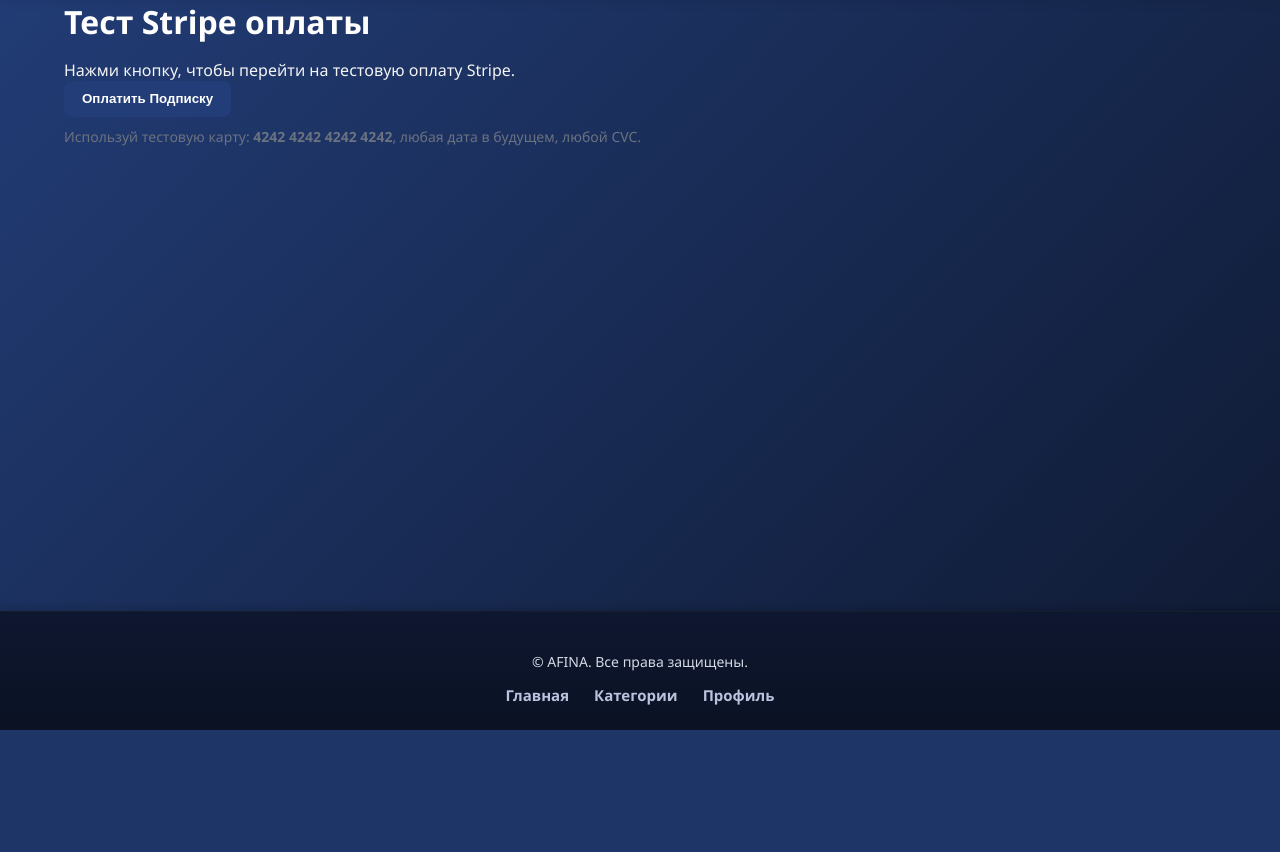
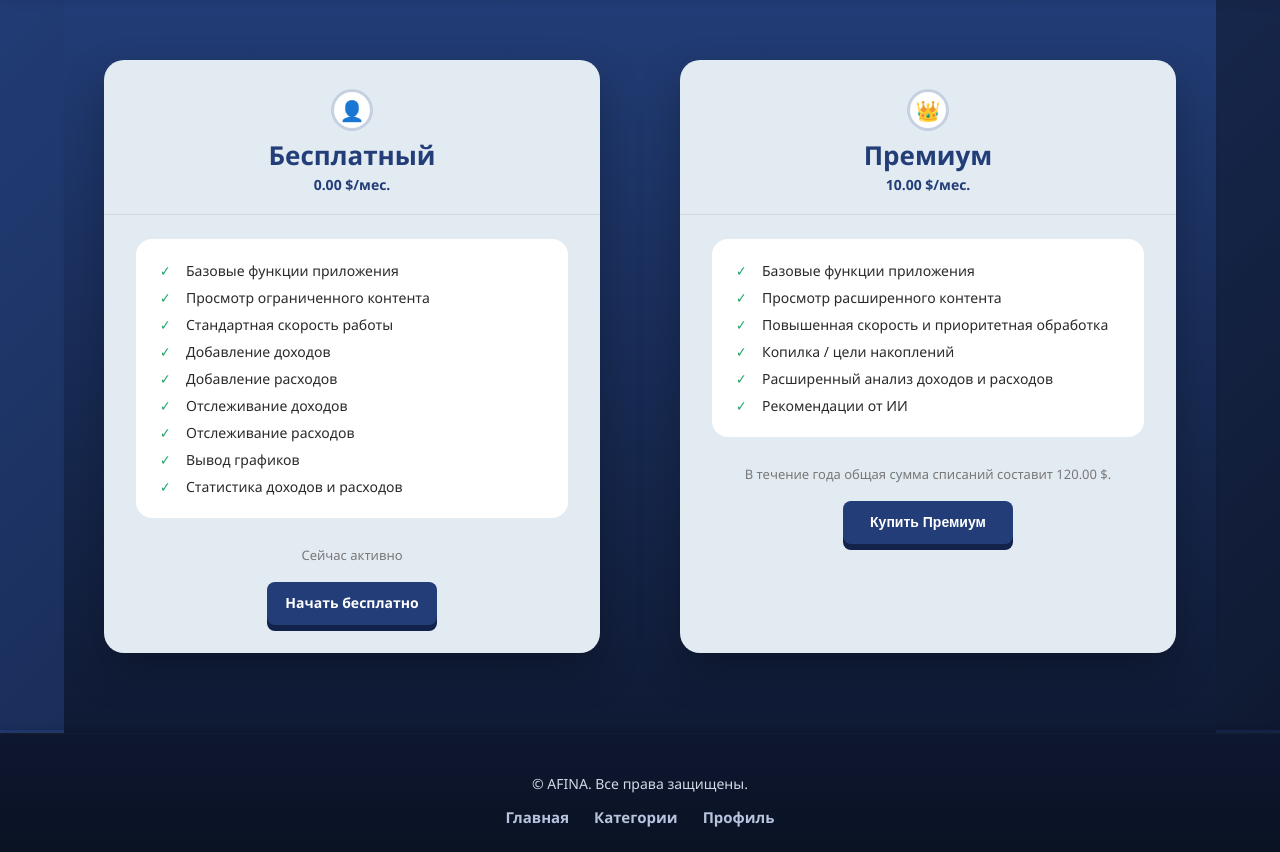
Before and after one commit to Someone1print/Afina, a Django app: template templates/stripe_test.html in a window 1280 px wide. Shown: the part 70-922 px from the top of the page. Before the commit the page ends 800 px from the top, so only its background shows below. Run offline with Django 5.2, Linux system fonts and the light colour scheme; the template is opened without the code that fills it, so the values that code supplies are empty; some libraries are stand-ins or nearby versions.

Commit message:
готовая страничка оплаты

```diff
--- /dev/null
+++ b/afina/static/Style/stripe_subscription.css
@@ -0,0 +1,251 @@
+/* Фон страницы подписки */
+.subscription-page {
+  min-height: calc(100vh - 120px); /* примерно без учёта шапки/футера */
+  background: linear-gradient(180deg, #223D77 0%, #0F1A34 100%);
+  display: flex;
+  justify-content: center;
+  padding: 60px 0 80px;
+  box-sizing: border-box;
+}
+
+/* Контейнер по центру */
+.subscription-wrapper {
+  width: 100%;
+  max-width: 1440px;
+  padding: 0 40px;
+  box-sizing: border-box;
+  display: flex;
+  justify-content: center;
+  gap: 80px;
+}
+
+/* Карточка тарифа */
+.plan-card {
+  width: 516px;
+  background: #E2EAF2;
+  border-radius: 20px;
+  box-shadow: 0 18px 40px rgba(0, 0, 0, 0.25);
+  display: flex;
+  flex-direction: column;
+  align-items: stretch;
+}
+
+/* Верхняя часть карты */
+.plan-card-header {
+  padding: 32px 32px 20px;
+  border-bottom: 1px solid rgba(0, 0, 0, 0.08);
+  text-align: center;
+}
+
+/* Иконка сверху */
+.plan-icon {
+  width: 36px;
+  height: 36px;
+  border-radius: 50%;
+  background: #ffffff;
+  box-shadow: 0 0 0 3px rgba(34, 61, 119, 0.15);
+  display: inline-flex;
+  align-items: center;
+  justify-content: center;
+  font-size: 20px;
+  margin-bottom: 12px;
+}
+
+/* Заголовок тарифа */
+.plan-title {
+  margin: 0;
+  font-weight: 700;
+  font-size: 26px;
+  line-height: 1.2;
+  color: #223D77;
+}
+
+/* Цена */
+.plan-price {
+  margin: 4px 0 0;
+  font-weight: 600;
+  font-size: 14px;
+  color: #223D77;
+}
+
+/* Внутренний блок с белым прямоугольником + низ карточки */
+.plan-card-inner {
+  padding: 24px 32px 28px;
+  display: flex;
+  flex-direction: column;
+  align-items: stretch;
+}
+
+/* Список фич */
+.plan-features {
+  list-style: none;
+  margin: 0 0 18px;
+  padding: 22px 24px;
+  background: #ffffff;
+  border-radius: 16px;
+  box-sizing: border-box;
+}
+
+/* Одна фича */
+.plan-features li {
+  position: relative;
+  padding-left: 26px;
+  margin-bottom: 8px;
+  font-size: 14px;
+  color: #2a2a2a;
+}
+
+.plan-features li:last-child {
+  margin-bottom: 0;
+}
+
+/* Зелёный чек-бокс */
+.plan-features li::before {
+  content: "✓";
+  position: absolute;
+  left: 0;
+  top: 0;
+  color: #21A366;
+  font-weight: 700;
+}
+
+/* Статус для бесплатного */
+.plan-status {
+  margin: 10px 0 18px;
+  text-align: center;
+  font-size: 13px;
+  color: #787878;
+}
+
+/* Примечание для премиума */
+.plan-note {
+  margin: 10px 0 18px;
+  font-size: 13px;
+  text-align: center;
+  color: #787878;
+}
+
+/* Низ карточки с кнопкой */
+.plan-footer {
+  display: flex;
+  justify-content: center;
+}
+
+/* Кнопки */
+.btn {
+  display: inline-flex;
+  align-items: center;
+  justify-content: center;
+  min-width: 170px;
+  height: 43px;
+  padding: 0 26px;
+  border-radius: 8px;
+  border: none;
+  cursor: pointer;
+  font-size: 14px;
+  font-weight: 600;
+  text-decoration: none;
+  transition: transform 0.1s ease, box-shadow 0.1s ease, background 0.1s ease;
+}
+
+/* Бесплатная кнопка */
+.btn-free {
+  background: #223D77;
+  color: #ffffff;
+  box-shadow: 0 6px 0 #12224a;
+}
+
+/* Премиум-кнопка */
+.btn-premium {
+  background: #223D77;
+  color: #ffffff;
+  box-shadow: 0 6px 0 #12224a;
+}
+
+/* Ховер */
+.btn:hover {
+  transform: translateY(-1px);
+  box-shadow: 0 7px 10px rgba(0, 0, 0, 0.25);
+}
+
+/* Нажатие */
+.btn:active {
+  transform: translateY(1px);
+  box-shadow: 0 2px 6px rgba(0, 0, 0, 0.2);
+}
+
+/* Адаптив на небольшие экраны — карточки одна под другой */
+@media (max-width: 1100px) {
+  .subscription-wrapper {
+    flex-direction: column;
+    align-items: center;
+    gap: 40px;
+  }
+
+  .plan-card {
+    width: 95%;
+    max-width: 516px;
+  }
+}
+/* === Stripe payment status pages === */
+
+.payment-status-page {
+  min-height: calc(100vh - 80px); /* с учётом шапки */
+  padding: 80px 16px 100px;
+  background: linear-gradient(180deg, #223D77 0%, #0F1A34 100%);
+  display: flex;
+  align-items: flex-start;
+  justify-content: center;
+}
+
+.payment-status-card {
+  width: 100%;
+  max-width: 480px;
+  background: #E2EAF2;
+  border-radius: 20px;
+  box-shadow: 0 22px 40px rgba(0, 0, 0, 0.35);
+  padding: 40px 40px 36px;
+  text-align: center;
+}
+
+.payment-status-icon {
+  width: 64px;
+  height: 64px;
+  border-radius: 50%;
+  margin: 0 auto 20px;
+  display: flex;
+  align-items: center;
+  justify-content: center;
+  font-size: 32px;
+  font-weight: 700;
+  color: #ffffff;
+}
+
+.payment-status-icon-success {
+  background: #29C36A;
+}
+
+.payment-status-icon-error {
+  background: #F05252;
+}
+
+.payment-status-title {
+  font-size: 24px;
+  line-height: 1.3;
+  font-weight: 700;
+  color: #223D77;
+  margin-bottom: 12px;
+}
+
+.payment-status-text {
+  font-size: 15px;
+  line-height: 1.5;
+  color: #5B6473;
+  margin-bottom: 28px;
+}
+
+/* кнопка берёт базовый стиль из .tariff-btn + .premium-btn */
+.payment-status-btn {
+  display: inline-block;
+  min-width: 220px;
+}
--- a/templates/stripe_test.html
+++ b/templates/stripe_test.html
@@ -1,52 +1,132 @@
 {% extends "base.html" %}
+{% load static %}
+
+{% block extra_css %}
+<link rel="stylesheet" href="{% static 'Style/stripe_subscription.css' %}">
+{% endblock %}
+
 {% block content %}
+<div class="subscription-page">
+  <div class="subscription-wrapper">
 
-<div class="stripe-test">
-  <h1>Тест Stripe оплаты</h1>
-  <p>Нажми кнопку, чтобы перейти на тестовую оплату Stripe.</p>
+    <!-- Левая карточка — Бесплатный -->
+    <section class="plan-card">
+      <div class="plan-card-header">
+        <div class="plan-icon">👤</div>
+        <h2 class="plan-title">Бесплатный</h2>
+        <p class="plan-price">0.00 $/мес.</p>
+      </div>
 
-  <button id="checkout-button" class="btn btn-primary">
-    Оплатить Подписку
+      <div class="plan-card-inner">
+        <ul class="plan-features">
+          <li>Базовые функции приложения</li>
+          <li>Просмотр ограниченного контента</li>
+          <li>Стандартная скорость работы</li>
+          <li>Добавление доходов</li>
+          <li>Добавление расходов</li>
+          <li>Отслеживание доходов</li>
+          <li>Отслеживание расходов</li>
+          <li>Вывод графиков</li>
+          <li>Статистика доходов и расходов</li>
+        </ul>
+
+        <p class="plan-status">Сейчас активно</p>
+
+        <div class="plan-footer">
+          <!-- на главную -->
+          <a href="{% url 'home' %}" class="btn btn-free">
+            Начать бесплатно
+          </a>
+        </div>
+      </div>
+    </section>
+
+    <!-- Правая карточка — Премиум -->
+    <section class="plan-card">
+      <div class="plan-card-header">
+        <div class="plan-icon">👑</div>
+        <h2 class="plan-title">Премиум</h2>
+        <p class="plan-price">10.00 $/мес.</p>
+      </div>
+
+      <div class="plan-card-inner">
+        <ul class="plan-features">
+          <li>Базовые функции приложения</li>
+          <li>Просмотр расширенного контента</li>
+          <li>Повышенная скорость и приоритетная обработка</li>
+          <li>Копилка / цели накоплений</li>
+          <li>Расширенный анализ доходов и расходов</li>
+          <li>Рекомендации от ИИ</li>
+        </ul>
+
+        <p class="plan-note">
+          В течение года общая сумма списаний составит 120.00 $.
+        </p>
+
+        <div class="plan-footer">
+          <button id="checkout-button" class="btn btn-premium">
+            Купить Премиум
           </button>
+        </div>
+      </div>
+    </section>
 
-  <p style="margin-top: 10px; font-size: 14px; color: #6b7280;">
-    Используй тестовую карту: <strong>4242 4242 4242 4242</strong>, любая дата в будущем, любой CVC.
-  </p>
   </div>
+</div>
+
+<!-- Никакого второго футера здесь НЕ добавляем -->
 
 <script src="https://js.stripe.com/v3/"></script>
 <script>
-  const stripe = Stripe("{{ stripe_publishable_key }}");
+  (function () {
+    // Берём публичный ключ, который пришёл из вьюхи
+    const stripe = Stripe("{{ stripe_public_key|escapejs }}");
+    const btn = document.getElementById("checkout-button");
+    if (!btn) return;
 
-  const checkoutButton = document.getElementById("checkout-button");
-  checkoutButton.addEventListener("click", function () {
+    btn.addEventListener("click", function () {
       fetch("{% url 'create_checkout_session' %}", {
         method: "POST",
         headers: {
-        "Content-Type": "application/json",
+          "Content-Type": "application/json"
         },
-      // тело нам не нужно, цена зашита в Django
+        body: JSON.stringify({})
       })
-    .then(function(response) {
-      return response.json();
+        .then(async (response) => {
+          const text = await response.text();
+          let data;
+          try {
+            data = JSON.parse(text);
+          } catch (e) {
+            console.error("Ответ не JSON:", text);
+            alert("Ошибка сервера (не JSON). Смотри консоль.");
+            throw e;
+          }
+
+          if (!response.ok) {
+            console.error("Stripe backend error:", data);
+            alert("Ошибка Stripe: " + (data.error || response.status));
+            throw new Error(data.error || "Backend error");
+          }
+
+          if (!data.id) {
+            console.error("Нет session id в ответе:", data);
+            alert("Сервер не вернул session_id.");
+            throw new Error("No session id");
+          }
+
+          return stripe.redirectToCheckout({ sessionId: data.id });
         })
-    .then(function(session) {
-      if (session.error) {
-        alert("Ошибка: " + session.error);
-        return;
-      }
-      return stripe.redirectToCheckout({ sessionId: session.id });
-    })
-    .then(function(result) {
+        .then(function (result) {
           if (result && result.error) {
             alert(result.error.message);
           }
         })
-    .catch(function(error) {
-      console.error("Error:", error);
-      alert("Что-то пошло не так. Смотри консоль браузера.");
+        .catch(function (error) {
+          console.error("Global error:", error);
         });
     });
+  })();
 </script>
 
 {% endblock %}
```
Also changed, not shown: afina/views.py (+5 -6 lines), templates/stripe_cancel.html (+25 -5 lines), templates/stripe_success.html (+25 -5 lines). Lines whose indentation alone changed are shown as unchanged.
